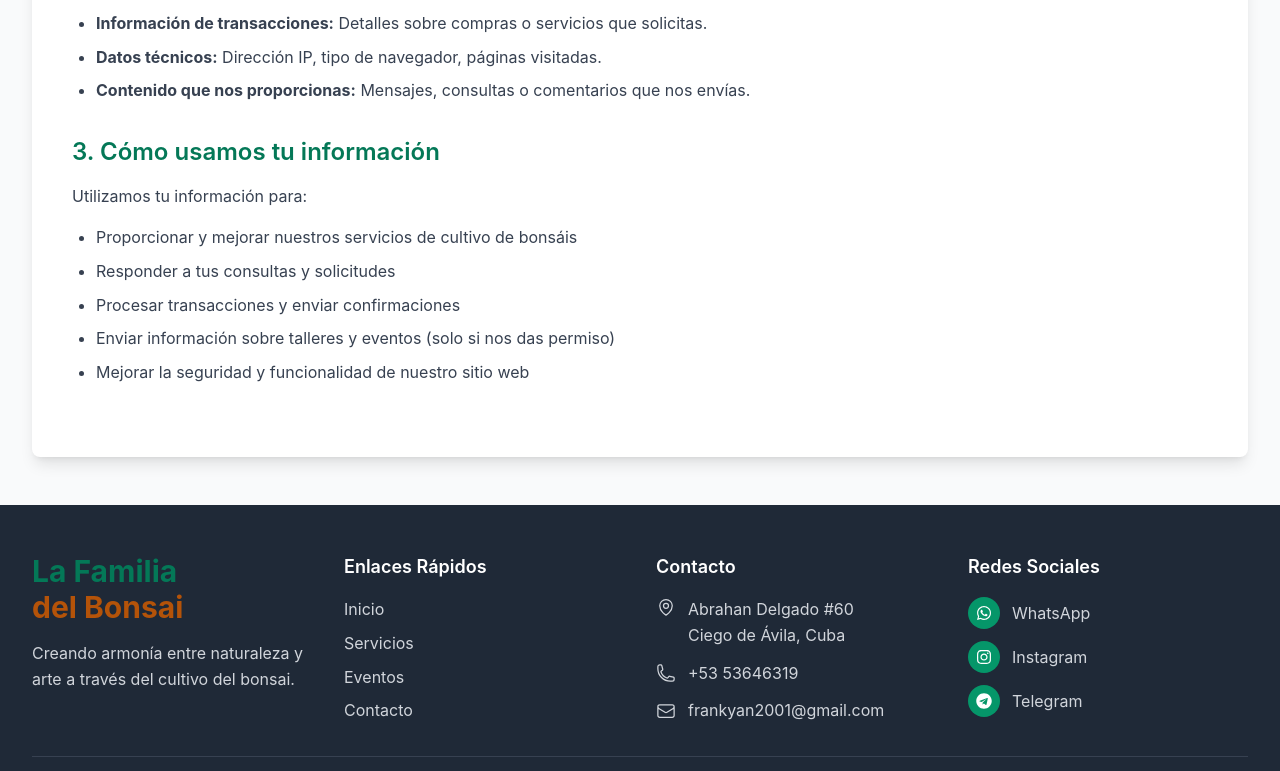
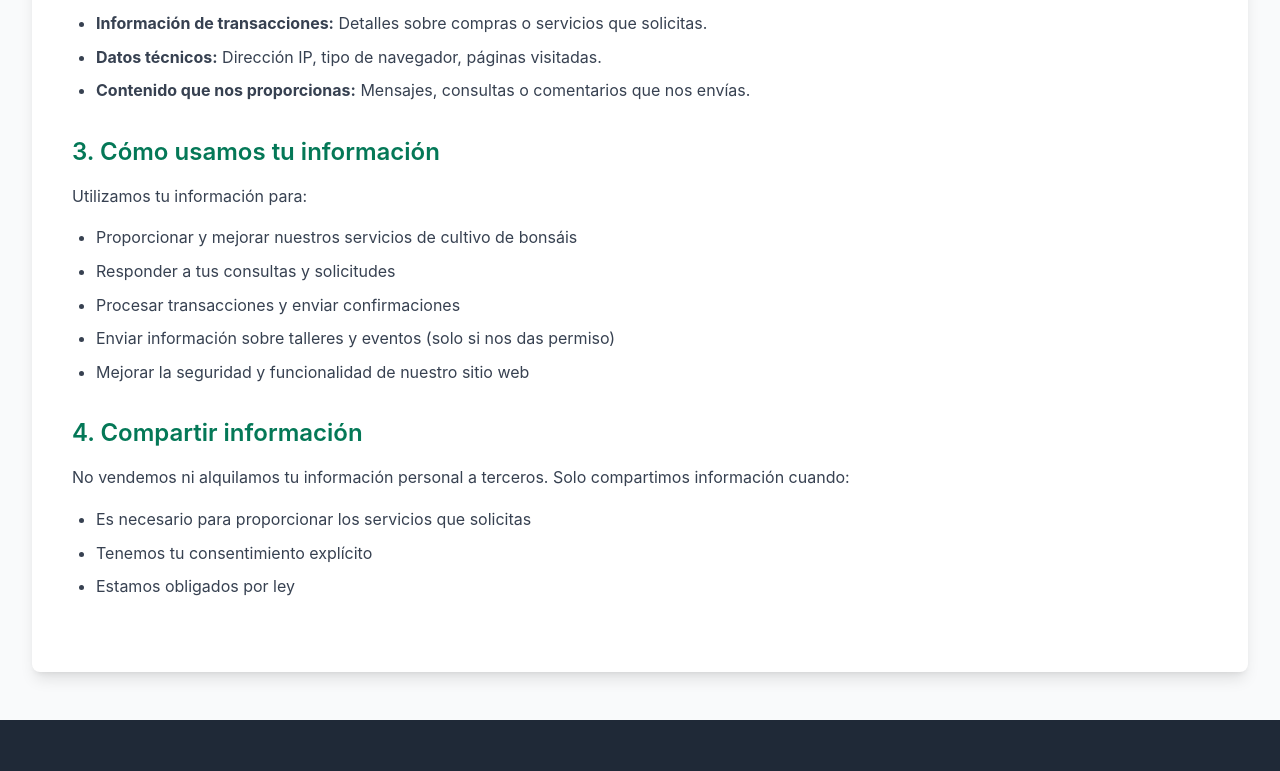
Before and after one commit to FrankyAntonioRodriguezHernandez/la-familia-del-bonsai-React, a React (Create React App) app: page /privacyPolicy in a window 1280 px wide. Shown: the part 462-1233 px from the top of the page. Built offline with nearby package versions, Linux system fonts and the light colour scheme.

Commit message:
Creando seccion de privacidad de informacion en politica de privacidad

```diff
--- a/src/pages/legalTerms/PrivacyPolicy.jsx
+++ b/src/pages/legalTerms/PrivacyPolicy.jsx
@@ -44,6 +44,18 @@ const PrivacyPolicy = () => {
               </ul>
             </section>
 
+            <section className="mb-8">
+              <h2 className="text-2xl font-semibold text-emerald-700 mb-4">4. Compartir información</h2>
+              <p className="mb-4">
+                No vendemos ni alquilamos tu información personal a terceros. Solo compartimos información cuando:
+              </p>
+              <ul className="list-disc pl-6 mb-4 space-y-2">
+                <li>Es necesario para proporcionar los servicios que solicitas</li>
+                <li>Tenemos tu consentimiento explícito</li>
+                <li>Estamos obligados por ley</li>
+              </ul>
+            </section>
+
           </div>
         </div>
       </main>
```
